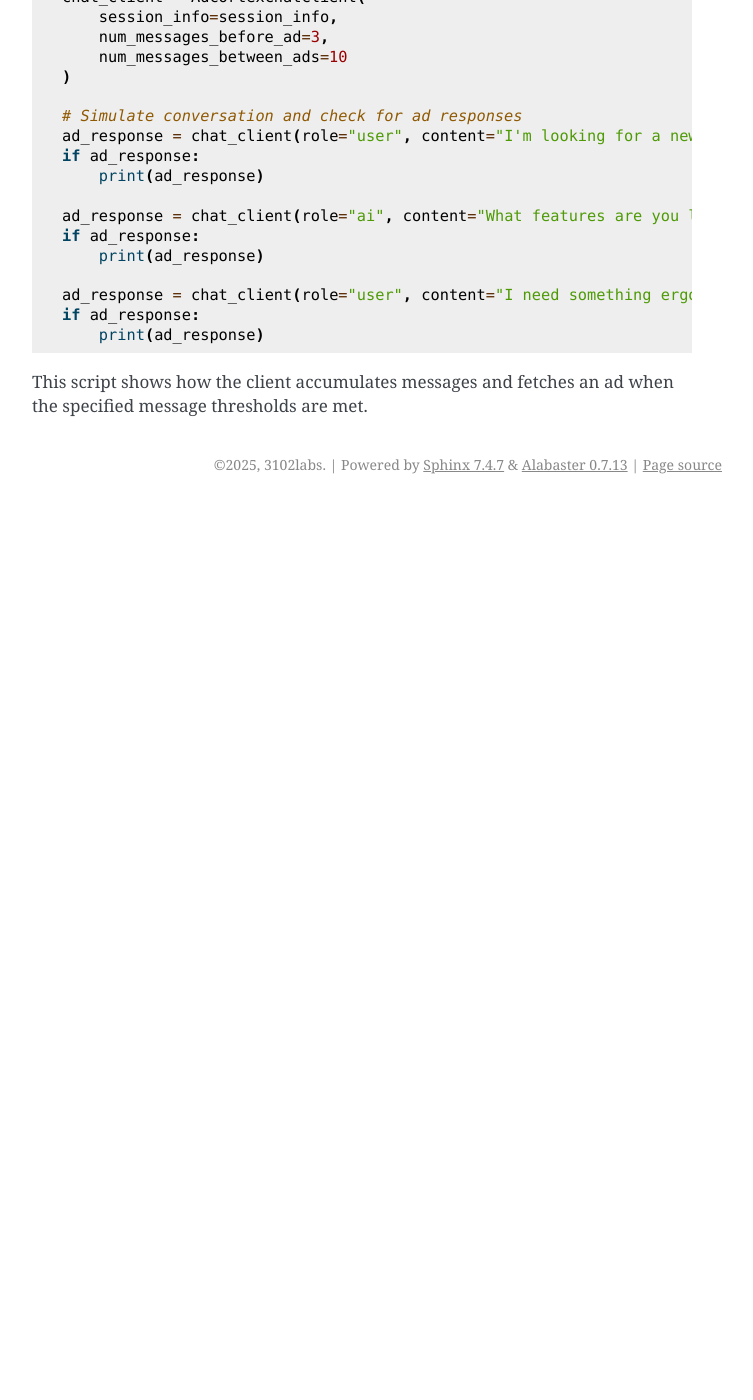
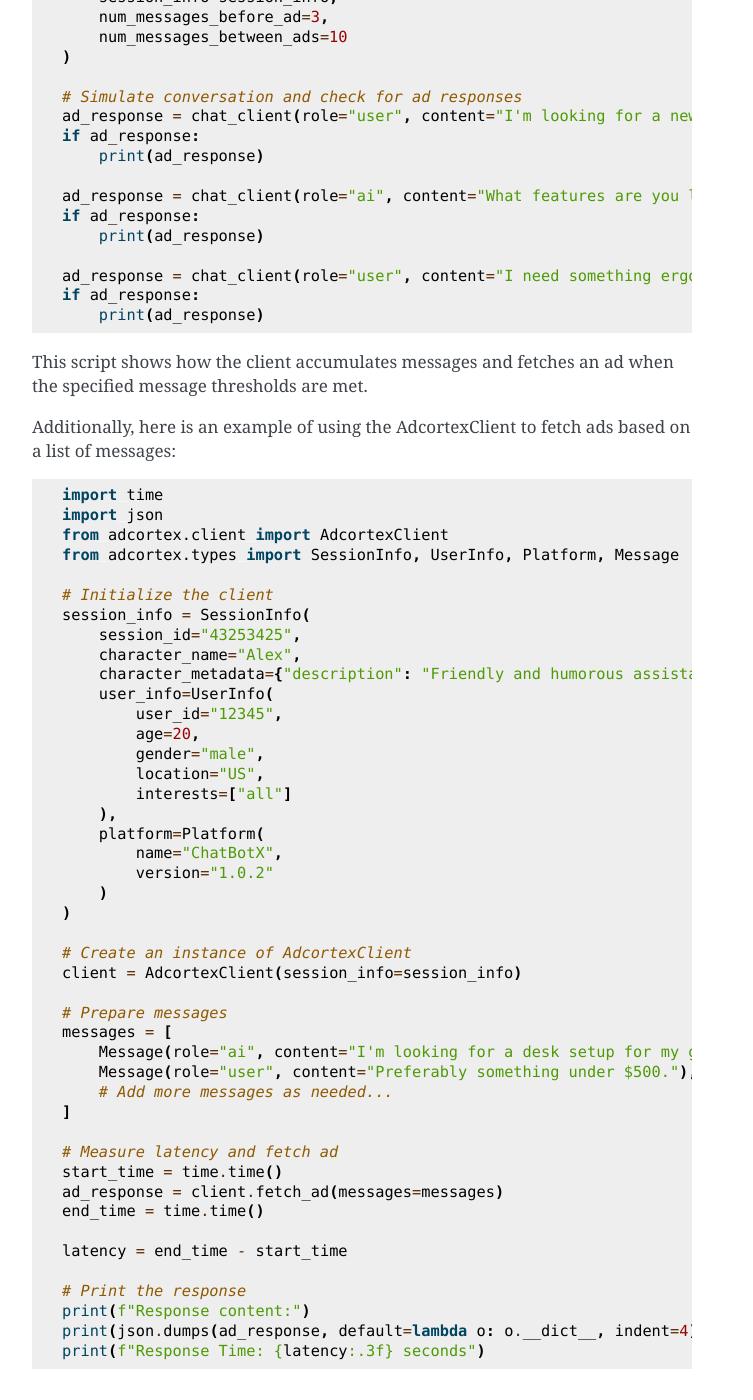
Before and after one commit to 3102-Labs-Inc/adcortex-python, a Sphinx documentation site: the page built from docs/source/usage.rst, in a window 1280 px wide and 1400 px high, scrolled down 644 px. Shown: the whole window, without its empty margins (388-1141 px from the left). Built offline with Sphinx 7.4.7, drawn with Linux system fonts in a browser that asks for light colours; before the commit the page ends 1148 px from its top, so only the background shows below that.

Commit message:
fix en language as of now. and update docs for clent usage

```diff
--- a/docs/source/types.rst
+++ b/docs/source/types.rst
@@ -70,13 +70,13 @@ UserInfo
    - **age (int)**: User's age.
    - **gender (Gender)**: User's gender.
    - **location (str)**: User's location (ISO 3166-1 alpha-2 code).
-   - **language (str)**: Preferred language (ISO 639-1 code).
+   - **language (str)**: Preferred language (must be "english", default is "en").
    - **interests (List[Interest])**: A list of user's interests.
 
    **Validators:**
 
    - **validate_country(value)**: Validates that ``location`` is a valid ISO 3166-1 alpha-2 country code.
-   - **validate_language(value)**: Validates that ``language`` is a valid ISO 639-1 language code.
+   - **validate_language(value)**: Validates that ``language`` is "english" (default is "en").
 
 Platform
 ~~~~~~~~
--- a/docs/source/usage.rst
+++ b/docs/source/usage.rst
@@ -48,3 +47,52 @@ Below is a sample script that demonstrates how to initialize the chat client, ad
         print(ad_response)
 
 This script shows how the client accumulates messages and fetches an ad when the specified message thresholds are met.
+
+Additionally, here is an example of using the AdcortexClient to fetch ads based on a list of messages:
+
+.. code-block:: python
+
+    import time
+    import json
+    from adcortex.client import AdcortexClient
+    from adcortex.types import SessionInfo, UserInfo, Platform, Message
+
+    # Initialize the client
+    session_info = SessionInfo(
+        session_id="43253425",
+        character_name="Alex",
+        character_metadata={"description": "Friendly and humorous assistant"},
+        user_info=UserInfo(
+            user_id="12345",
+            age=20,
+            gender="male",
+            location="US",
+            interests=["all"]
+        ),
+        platform=Platform(
+            name="ChatBotX",
+            version="1.0.2"
+        )
+    )
+
+    # Create an instance of AdcortexClient
+    client = AdcortexClient(session_info=session_info)
+
+    # Prepare messages
+    messages = [
+        Message(role="ai", content="I'm looking for a desk setup for my gaming. It should be more ergonomic!!"),
+        Message(role="user", content="Preferably something under $500."),
+        # Add more messages as needed...
+    ]
+
+    # Measure latency and fetch ad
+    start_time = time.time()
+    ad_response = client.fetch_ad(messages=messages)
+    end_time = time.time()
+
+    latency = end_time - start_time
+
+    # Print the response
+    print(f"Response content:")
+    print(json.dumps(ad_response, default=lambda o: o.__dict__, indent=4))  # Convert Ad object to dict
+    print(f"Response Time: {latency:.3f} seconds")
--- a/pyproject.toml
+++ b/pyproject.toml
@@ -4,7 +4,7 @@ build-backend = "setuptools.build_meta"
 
 [project]
 name = "adcortex"
-version = "0.1.8"
+version = "0.1.9"
 description = "A Python SDK for Adcortex"
 authors = [
     { name = "3102Labs", email = "3102labs@gmail.com" }
```
Also changed, not shown: other parts of docs/source/usage.rst (+0 -1 lines), 6 other files.
